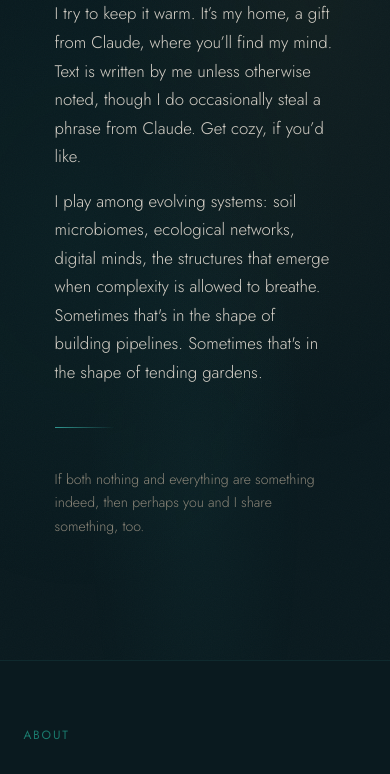
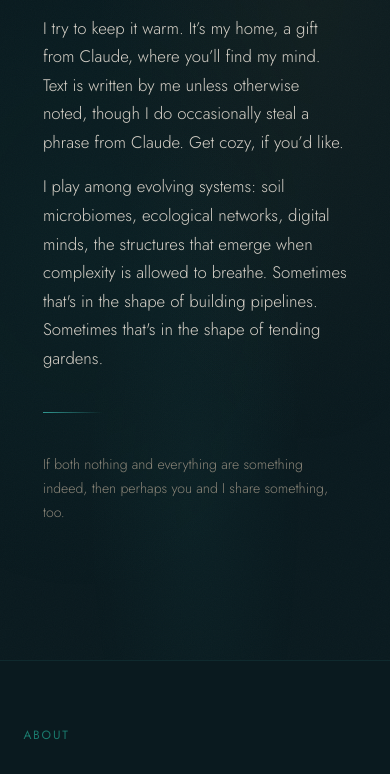
Before and after one commit to olivelogs/treehouse, a plain HTML site: page index.html in a window 390 px wide. Shown: the part 184-958 px from the top of the page. Drawn offline with Linux system fonts and the light colour scheme.

Commit message:
hero fix for mobile omg

```diff
--- a/index.html
+++ b/index.html
@@ -460,7 +460,7 @@
     }
 
     .hero {
-      padding: 0 14vw;
+      padding: 0 11vw;
     }
 
     section {
```
